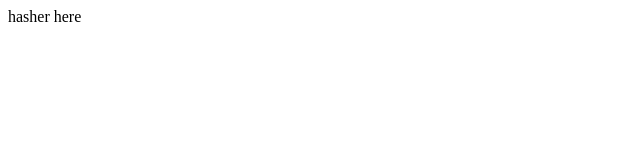
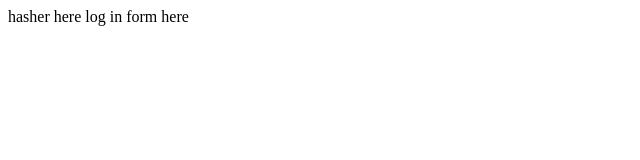
Before and after one commit to MuhammadHasher017/SearchEnging, a plain HTML site: page index.html in a window 1280 px wide. Shown: the whole page, without its empty margins (0-640 px from the left). Drawn offline with Linux system fonts and the light colour scheme.

Commit message:
another change 2

```diff
--- a/index.html
+++ b/index.html
@@ -1,6 +1,7 @@
 <html>
 <body>
 <p>hasher here
+log in form here
 </p>
 </body>
 </html>
```
Also changed, not shown: dir2/two.js (added), login.html (added).
